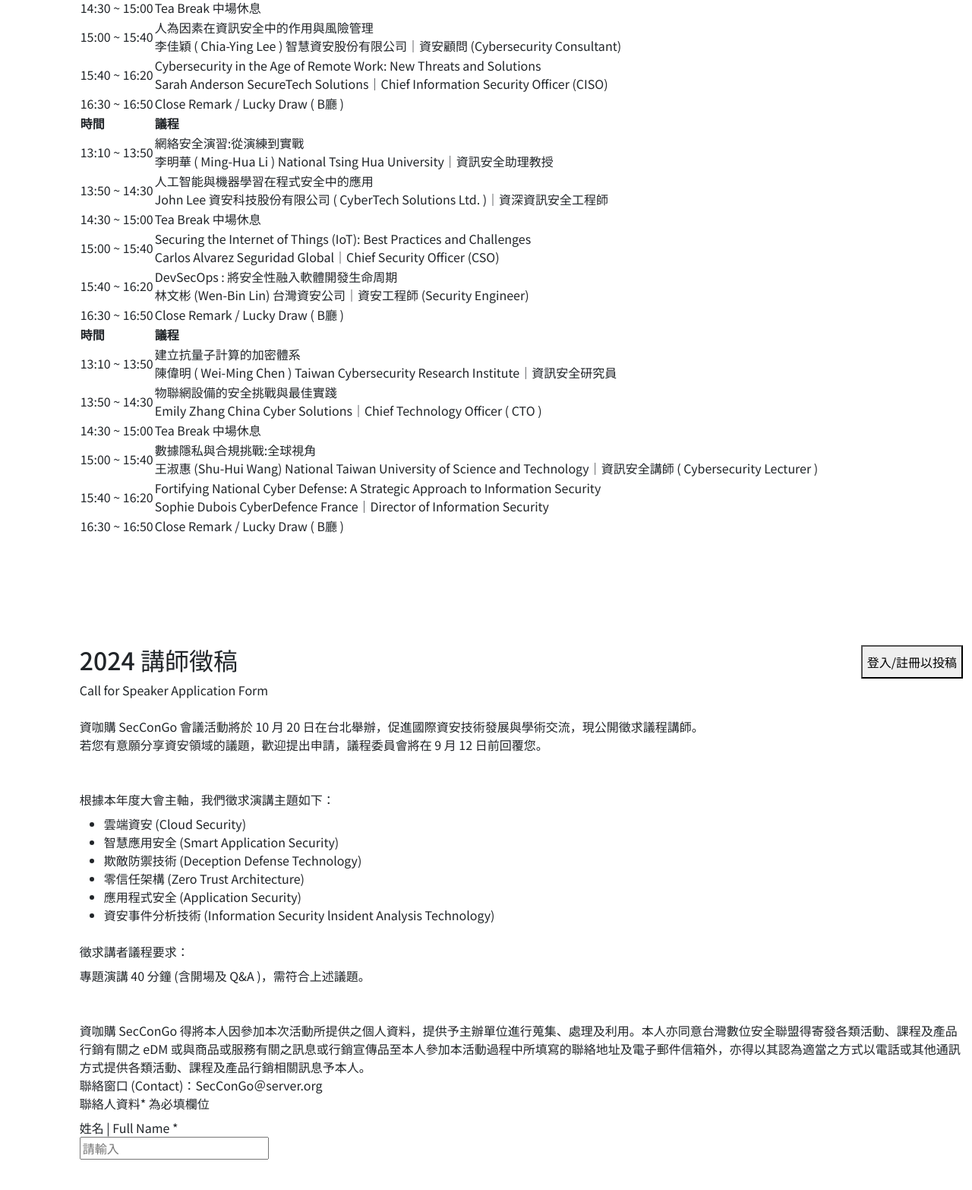
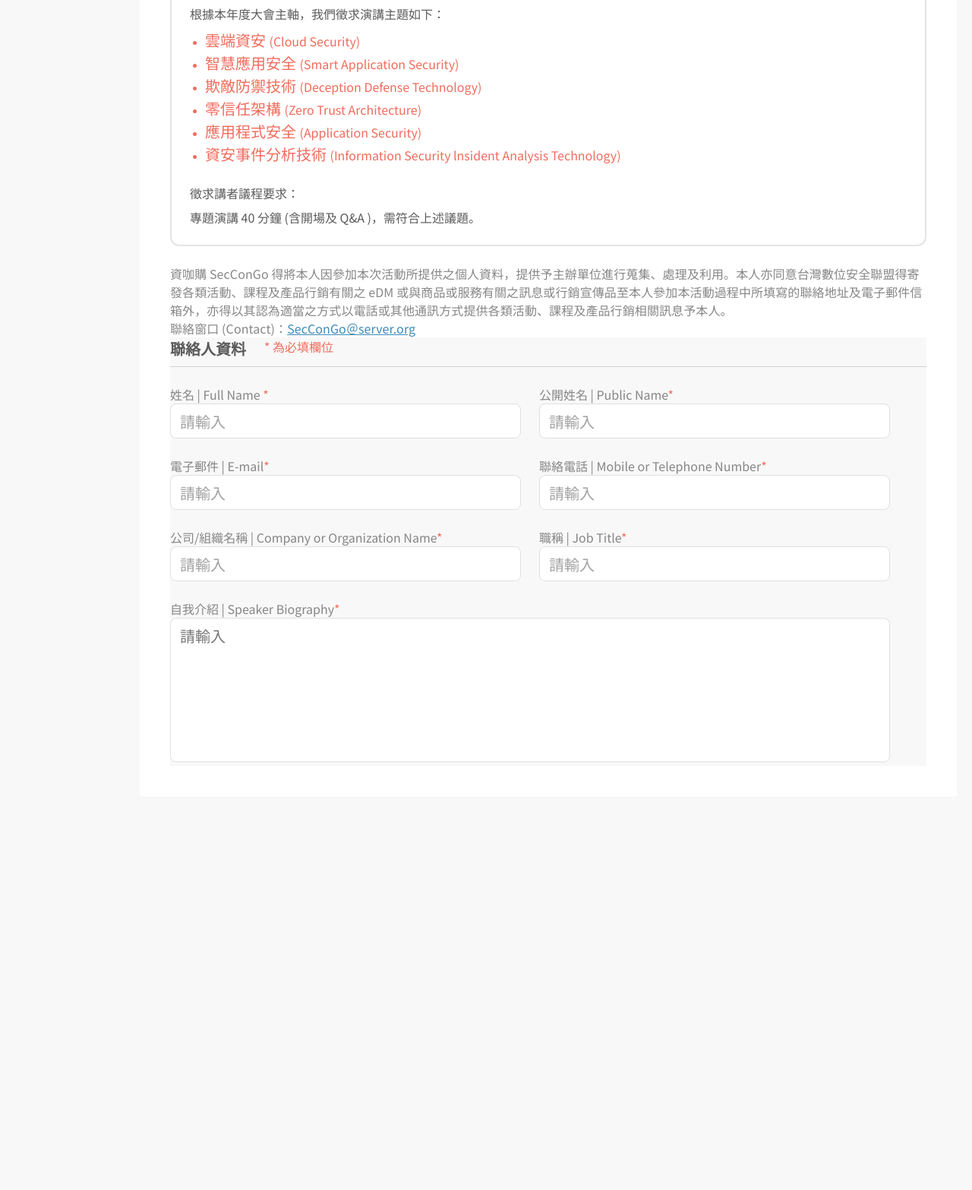
Before and after one commit to YJC0731/B-7-SecConGo, a website built with Vite: page pages/agenda.html in a window 1280 px wide. Shown: the part 645-2211 px from the top of the page at 76% size. After the commit the page ends 1693 px from the top, so only its background shows below. Built offline with nearby package versions, Linux system fonts and the light colour scheme; a web font is replaced by a local one.

Commit message:
新增agenda.html內容及新增_agenda.scss內容

```diff
--- a/assets/scss/pages/_agenda.scss
+++ b/assets/scss/pages/_agenda.scss
@@ -0,0 +1,362 @@
+*,*::before,*::after{
+    box-sizing:border-box;
+}
+img{
+    height:auto;
+    max-width:100%;
+    vertical-align:middle;
+}
+a{
+    text-decoration: none;
+    color:inherit;
+    display:inline-block;
+}
+
+body{
+    line-height: 1.5;
+    font-family: "Noto Sans TC", sans-serif;
+    background: #F8F8F8;
+}
+
+.container{
+    width: 1296px;
+    margin: 0 auto;
+
+}
+
+
+
+
+
+
+/*------------表單*/
+.list{
+    padding-top: 120px;
+    padding-right: 72px;
+}
+.list a{
+    display:block;
+    margin-bottom: 64px;
+    font-size: 20px;
+    font-weight: 700;
+    color: #868686;
+
+}
+.list a:hover{
+    color: #FB9700;
+
+}
+.form{
+    text-align: center;
+    background: #FFFFFF;
+}
+
+h2{
+    color: #064162;
+    font-weight: 700;
+    font-size: 40px;
+}
+.d-block{
+    display: block;
+}
+.form-title-detail{
+    color: #5B5B5B;
+}
+.event-agenda-a{
+    color: #F16C5D;
+    text-decoration: underline;
+    /*再找bs5連結，底線偏移*/
+}
+.event-seat{
+    color: #868686;
+    font-size: 20px;
+    font-weight: 400;
+    display: inline-block;
+    border-bottom: 1px solid #E4E4E4;
+}
+
+.event-seat li a{
+    text-decoration: none;
+    padding-bottom: 4px;
+    line-height: 1.5;
+    /*border-bottom: 3px solid transparent;*/
+    /*滑過畫面會跳動，加上面那行空出空間，當hover時，畫面就不會跳動*/
+}
+
+.event-seat li a:hover{
+    color: #F16C5D;
+    font-weight: bold;
+    box-shadow: 0px -3px #F16C5D inset;
+    /*border-bottom: 3px solid #F16C5D;  */
+}
+
+.event-schedule{
+    width: 996px;
+    text-align:center;
+   line-height: 1.5;
+
+}
+.event-schedule td a{
+    display: block;
+    text-decoration:underline;
+
+}
+.event-schedule td,th{
+
+    vertical-align:middle;
+    padding: 12px 0px;
+
+}
+.event-schedule-time{
+    color: #2c2c2c;
+    border-right: 1px solid #E4E4E4;
+}
+.event-schedule-title-time{
+    border-right: 1px solid #E4E4E4;
+    width: 220px;
+}
+
+.event-schedule th{
+    color: #5B5B5B;
+    background: #F0F0F0;
+}
+
+.event-schedule-border{
+    border-bottom: 1px solid #E4E4E4;
+
+}
+.event-schedule-issue{
+    font-size: 20px;
+    color: #5B5B5B;
+    font-weight: 700;
+    margin-bottom: 16px;
+}
+
+.event-schedule-issue span{
+    font-size: 16px;
+    font-weight: normal;
+    padding-left: 8px;
+}
+.event-schedule-speaker{
+    color: #868686;
+    font-weight: 700;
+    margin-bottom: 4px;
+}
+.info-display{ /* 隱藏目標資訊 */
+    display: none;
+}
+.info-display:target {
+    display: block; /* 顯示目標資訊 */
+}
+.speaker-contri button{
+    color: #ffffff;
+    background-color: #F16C5D;
+    border-radius: 8px;
+    border: none;
+    cursor:pointer;
+}
+.speaker-contri button:hover{
+
+
+
+}
+.speaker-contri-seek li{
+    list-style: disc;
+    color: #F16C5D;
+    font-size: 20px;
+}
+.speaker-contri-seek ul li::marker{ /*可以更改ul li的點點大小或顏色*/
+    font-size: 12px;
+
+}
+.speaker-contri-seek ul{
+    padding-left: 20px;
+}
+.speaker-contri-seek{
+    border: 2px solid #e4e4e4;
+    border-radius: 12px;
+
+}
+.speaker-contri-agree{
+    width: 996px;
+    letter-spacing: 0.1px;
+    color: #868686;
+}
+.speaker-contri-agree a{
+    color: #3D8BB7;
+    text-decoration:underline;
+}
+.speaker-info{
+    width: 996px;
+    background-color: #f8f8f8;
+}
+.speaker-info-title{
+    font-size: 20px;
+    font-weight: 700;
+    color: #5b5b5b;
+}
+.speaker-info-title-border{
+    border-bottom: 1px solid #D1D1D1;
+
+}
+.speaker-info-enter-box{
+    width: 462px;
+    border: 1px solid #e0e0e0;
+    border-radius: 8px;
+    height: 46px;
+    font-size: 20px;
+    padding: 8px 12px;
+}
+.speaker-info-enter-bio-box{
+    width: 948px;
+    border: 1px solid #e0e0e0;
+    border-radius: 8px;
+    height: 190px;
+    font-size: 20px;
+    padding: 8px 12px;
+}
+.speaker-info-enter-bio textarea{
+    resize: none;
+}
+
+input::-webkit-input-placeholder {
+    /* placeholder颜色 */
+    color: #a1a1a1;
+    /* placeholder字体大小 */
+
+
+}
+
+
+/*utilities*/
+
+.d-flex{
+    display:flex;
+
+}
+.justify-content-between{
+    justify-content:space-between;
+}
+.justify-content-center{
+    justify-content: center;
+}
+.align-item-center{
+    align-items: center;
+}
+/*.text-align-center{
+    text-align: center;
+}*/
+
+
+/*顏色*/
+.bg-f8{
+    background-color: #f8f8f8;
+}
+.bg-f{
+    background-color: #fff;
+}
+.f-color-5B{
+    color: #5B5B5B;
+}
+.f-color-86{
+    color:#868686;
+}
+.f-color-primary{
+    color:#F16C5D;
+}
+
+
+
+
+/*字大小*/
+.fz-4{
+    font-size: 16px;
+}
+.fz-5{
+    font-size: 20px;
+}
+
+/*m、p值*/
+.mb-6{
+    margin-bottom: 24px;
+}
+.mt-6{
+    margin-top: 24px;
+}
+.mb-11{
+    margin-bottom: 80px;
+}
+.pb-11{
+    padding-bottom: 80px;
+}
+.pt-11{
+   padding-top: 80px;
+}
+.mt-11{
+    margin-top: 80px;
+}
+.mr-8{
+    margin-right: 40px;
+}
+.ml-8{
+    margin-left: 40px;
+}
+.mb-8{
+    margin-bottom: 40px;
+}
+.mt-8{
+    margin-top: 40px;
+}
+.mr-6{
+    margin-right: 24px;
+}
+.pl-2{
+    padding-left: 8px;
+}
+.pr-6{
+    padding-right: 24px;
+}
+.pl-6{
+    padding-left: 24px;
+}
+.pb-6{
+    padding-bottom: 24px;
+}
+.pt-6{
+    padding-top: 24px;
+}
+.pt-2{
+    padding-top: 8px;
+}
+.pb-2{
+    padding-bottom: 8px;
+}
+.pr-4{
+    padding-right: 16px;
+}
+.pl-4{
+    padding-left: 16px;
+}
+.pt-8{
+    padding-top: 40px;
+}
+.pb-8{
+    padding-bottom: 40px;
+}
+.pr-8{
+    padding-right: 40px;
+}
+.pl-8{
+    padding-left: 40px;
+}
+/*th td padding值
+.pt-3{
+    padding-top: 12px;
+}
+.pb-3{
+    padding-bottom: 12px;
+}
+*/
+/**{
+    outline: 1px solid black;
+}*/
--- a/pages/about.html
+++ /dev/null
@@ -1,16 +0,0 @@
-<!DOCTYPE html>
-<html lang="zh-hant">
-  <head>
-    <meta charset="UTF-8" />
-    <meta http-equiv="X-UA-Compatible" content="IE=edge" />
-    <meta name="viewport" content="width=device-width, initial-scale=1.0" />
-    <title>about</title>
-  </head>
-  <body>
-    <%- include('./layout/header'); -%>
-    <h1>我是about</h1>
-    <%- include('./layout/footer'); -%>
-
-    <script type="module" src="../main.js"></script>
-  </body>
-</html>
--- a/pages/agenda.html
+++ b/pages/agenda.html
@@ -2,14 +2,13 @@
 <html lang="en">
 <head>
     <meta charset="UTF-8">
+    <meta http-equiv="X-UA-Compatible" content="IE=edge" />
     <meta name="viewport" content="width=device-width, initial-scale=1.0">
-    <title>Document</title>
+    <title>agenda</title>
 
 </head>
 <body>
     <%- include('./layout/header'); -%>
-
-
 
     <div class="container d-flex"><!--最外層div-->
         <div class="list "><!--放左側的順序表-->
@@ -338,9 +337,56 @@
                                 </div>
                             </div>
                             <form action="#">
-                                <label class="f-color-86" for="name">姓名 | Full Name <span class="f-color-primary">*</span></label>
-                                <br>
-                                <input class="speaker-info-enter-box" type="text" id="name" placeholder="請輸入">
+                                <div>
+                                    <div class="d-flex pt-6">
+                                        <div class="pr-6">
+                                            <label class="f-color-86" for="name">姓名 | Full Name <span class="f-color-primary">*</span></label>
+                                            <br>
+                                            <input class="speaker-info-enter-box" type="text" id="name" placeholder="請輸入">
+                                        </div>
+
+                                        <div>
+                                            <label class="f-color-86" for="public-name">公開姓名 | Public Name<span class="f-color-primary">*</span></label>
+                                            <br>
+                                            <input class="speaker-info-enter-box" type="text" id="public-name" placeholder="請輸入">
+                                        </div>
+                                    </div>
+
+                                    <div class="d-flex pt-6">
+                                        <div class="pr-6">
+                                            <label class="f-color-86" for="email">電子郵件 | E-mail<span class="f-color-primary">*</span></label>
+                                            <br>
+                                            <input class="speaker-info-enter-box" type="text" id="email" placeholder="請輸入">
+                                        </div>
+
+                                        <div>
+                                            <label class="f-color-86" for="tel">聯絡電話 | Mobile or Telephone Number<span class="f-color-primary">*</span></label>
+                                            <br>
+                                            <input class="speaker-info-enter-box" type="text" id="tel" placeholder="請輸入">
+                                        </div>
+                                    </div>
+
+                                    <div class="d-flex pt-6">
+                                        <div class="pr-6">
+                                            <label class="f-color-86" for="company">公司/組織名稱 | Company or Organization Name<span class="f-color-primary">*</span></label>
+                                            <br>
+                                            <input class="speaker-info-enter-box" type="text" id="company" placeholder="請輸入">
+                                        </div>
+
+                                        <div>
+                                            <label class="f-color-86" for="job">職稱 | Job Title<span class="f-color-primary">*</span></label>
+                                            <br>
+                                            <input class="speaker-info-enter-box" type="text" id="job" placeholder="請輸入">
+                                        </div>
+                                    </div>
+
+                                </div>
+                                <div class="speaker-info-enter-bio pt-6">
+                                    <label class="f-color-86" for="biography">自我介紹 | Speaker Biography<span class="f-color-primary">*</span></label>
+                                    <br>
+                                    <textarea class="speaker-info-enter-bio-box" name="biography" id="biography" placeholder="請輸入"></textarea>
+                                </div>
+
 
 
 
@@ -425,6 +471,10 @@
 
 
 
+
+
+
+
     <%- include('./layout/footer'); -%>
 
     <script type="module" src="../main.js"></script>
```
